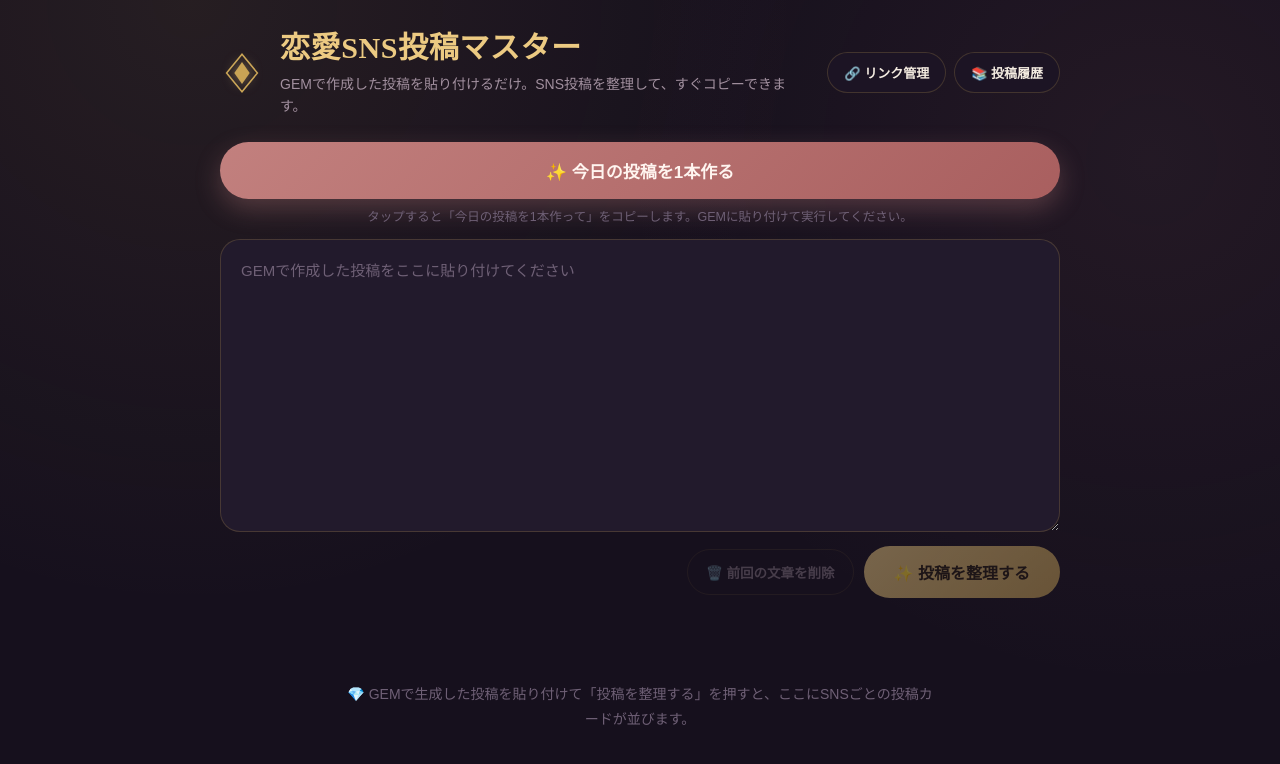
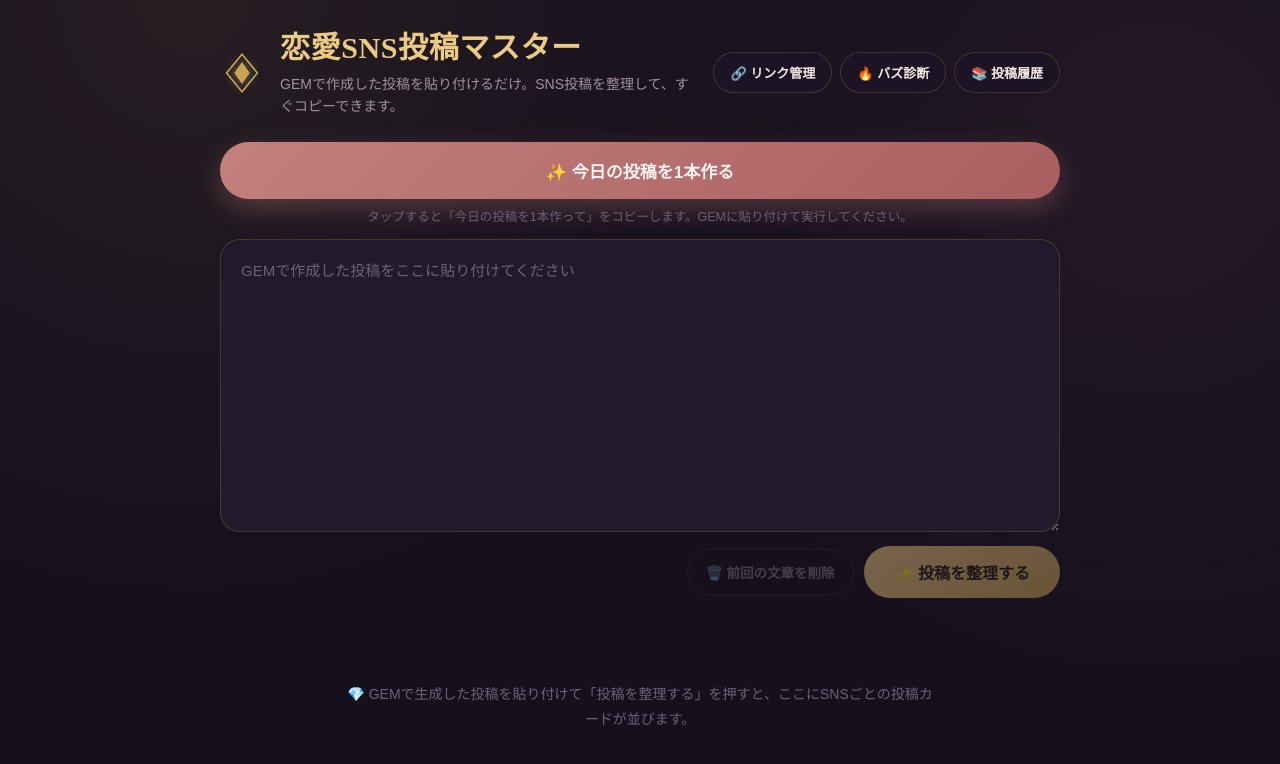
Before and after one commit to chabin0323-dev/renai-sns-master, a React (Vite) app: page / in a window 1280 px wide. Shown: the top 764 px of the page. Built offline with nearby package versions, Linux system fonts and the light colour scheme.

Commit message:
Add onOpenBuzzCheck prop and button to Header

```diff
--- a/src/components/Header.jsx
+++ b/src/components/Header.jsx
@@ -1,6 +1,6 @@
 import './Header.css';
 
-export default function Header({ onOpenHistory, historyCount, onOpenLinks }) {
+export default function Header({ onOpenHistory, historyCount, onOpenLinks, onOpenBuzzCheck }) {
   return (
     <header className="app-header">
       <div className="app-header__crest" aria-hidden="true">
@@ -19,6 +19,9 @@ export default function Header({ onOpenHistory, historyCount, onOpenLinks }) {
         <button className="app-header__links-btn" onClick={onOpenLinks} type="button">
           🔗 リンク管理
         </button>
+        <button className="app-header__links-btn" onClick={onOpenBuzzCheck} type="button">
+          🔥 バズ診断
+        </button>
         <button className="app-header__history-btn" onClick={onOpenHistory} type="button">
           📚 投稿履歴
           {historyCount > 0 && <span className="app-header__badge">{historyCount}</span>}
```
